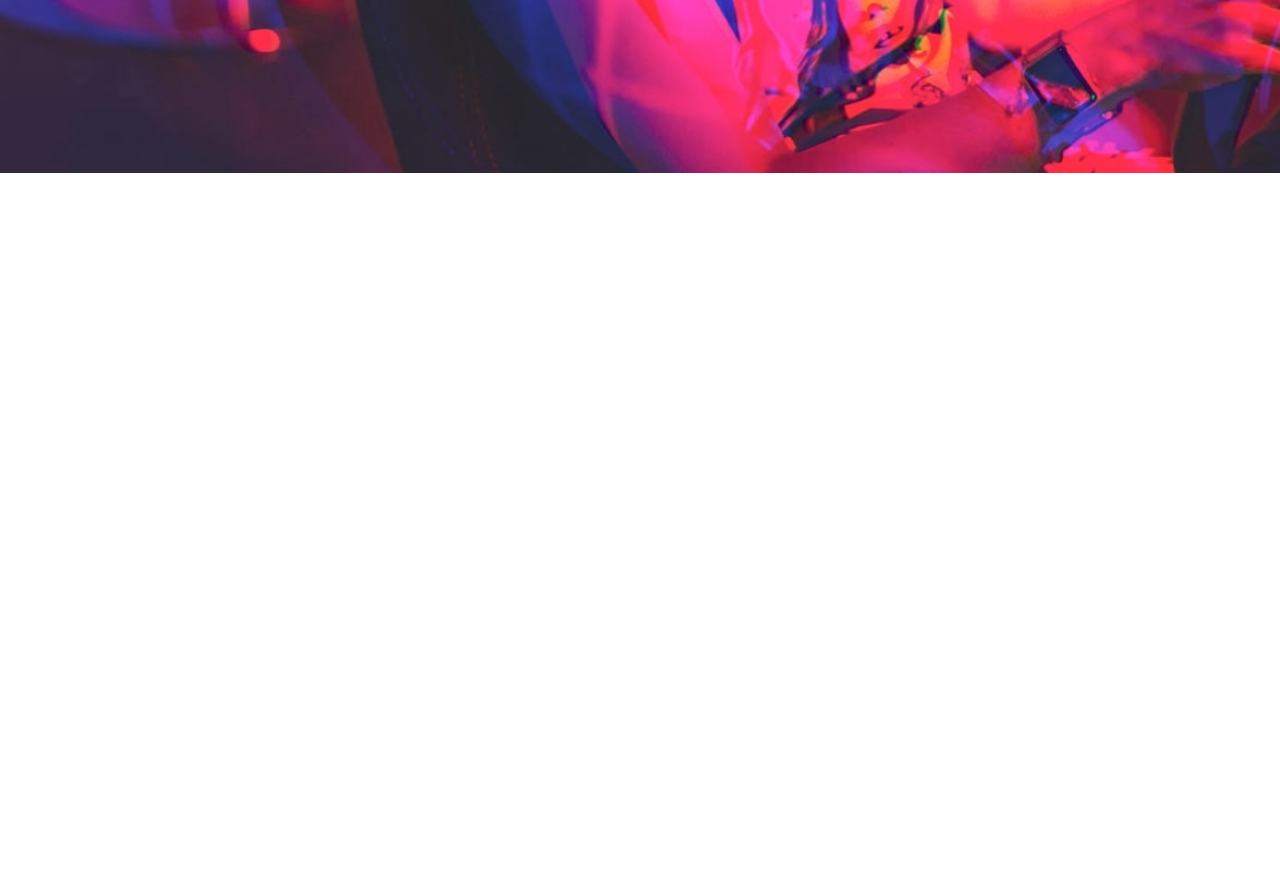
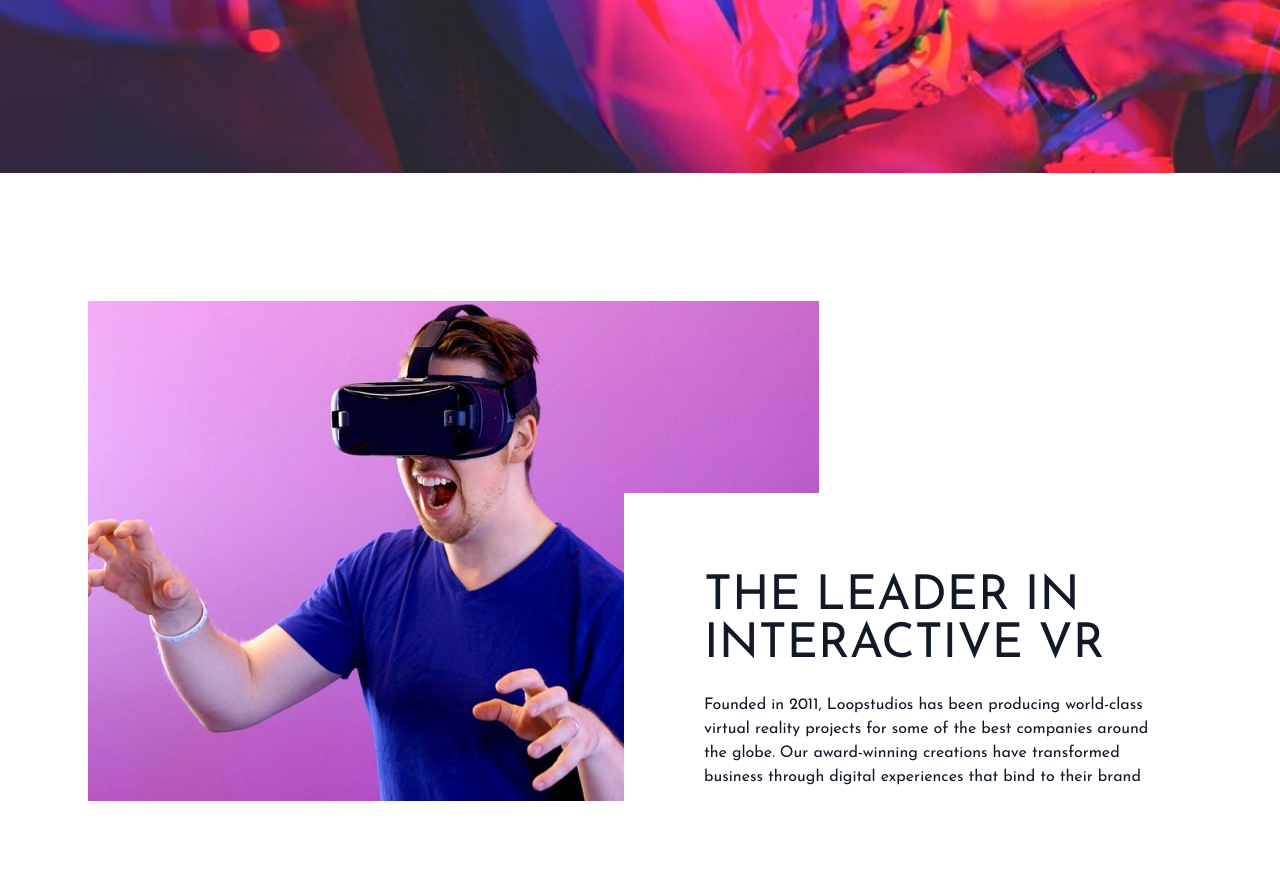
Before and after one commit to acedinh001/loopstudio, a website: page index.html in a window 1280 px wide. Shown: the part 535-1407 px from the top of the page. Before the commit the page ends 800 px from the top, so only its background shows below. Drawn offline with Linux system fonts and the light colour scheme.

Commit message:
add feature section

```diff
--- a/index.html
+++ b/index.html
@@ -14,7 +14,7 @@
     </head>
     <body>
         <!-- Hero Section -->
-        <div id="hero">
+        <section id="hero">
             <!-- Hero Container -->
             <div class="container max-w-6xl mx-auto px-6 py-12">
                 <!-- Menu/Logo Container-->
@@ -51,6 +51,26 @@
                     Impressive Experiences That Deliver
                 </div>
             </div>
-        </div>
+        </section>
+
+        <!-- Feature Section -->
+        <section id="feature">
+            <!-- Feature Container -->
+            <div class="relative container max-w-6xl flex flex-col mx-auto px-6 my-32 text-gray-900 md:flex-row">
+                <!-- Image -->
+                <img src="images/desktop/image-interactive.jpg" alt="" />
+
+                <!-- Text Container -->
+                <div class="top-48 pr-0 bg-white md:absolute md:right-0 md:py-20 md:pl-20">
+                    <h2 class="max-w-lg text-4xl text-center mt-10 mb-6 text-gray-900 uppercase md:text-5xl md:mt-0 md:text-left">
+                        The leader in interactive VR
+                    </h2>
+                    <p class="max-w-md text-center md:text-left">
+                        Founded in 2011, Loopstudios has been producing world-class virtual reality projects for some of the best companies around the
+                        globe. Our award-winning creations have transformed business through digital experiences that bind to their brand
+                    </p>
+                </div>
+            </div>
+        </section>
     </body>
 </html>
--- a/tailwind.config.js
+++ b/tailwind.config.js
@@ -12,6 +12,9 @@ module.exports = {
             fontFamily: {
                 sans: ['Josefin Sans', 'sans-serif'],
                 alata: ['Alata']
+            },
+            fontWeight: {
+                default: '300'
             }
         }
     },
```
Also changed, not shown: css/style.css.
